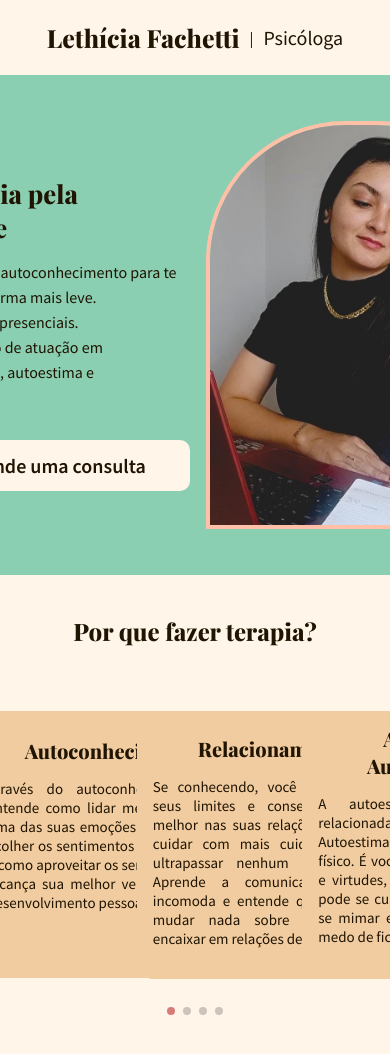
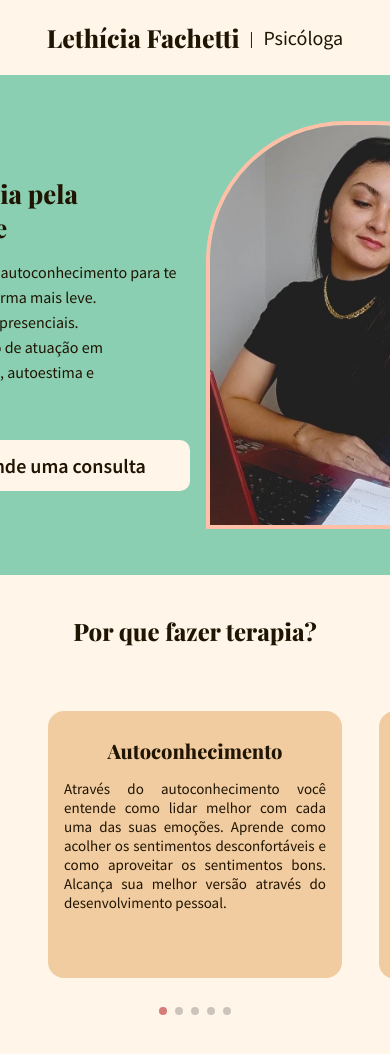
Before and after one commit to santos-vinicius/lethiciafachetti, a React (Vite) app in the folder LF/: page / in a window 390 px wide. Shown: the top 1054 px of the page. Built offline with nearby package versions, Linux system fonts and the light colour scheme.

Commit message:
fix: correção na responsividade do slider

```diff
--- a/LF/src/components/Slider/Slider.css
+++ b/LF/src/components/Slider/Slider.css
@@ -17,6 +17,18 @@
 }
 
 
+@media screen and (min-width: 530px) {
+  .swiper-container {
+    width: 530px;
+  }
+}
+
+@media screen and (min-width: 960) {
+  .swiper-container {
+    width: 960;
+  }
+}
+
 /*
 @media screen and (min-width: 534px) {
   .swiper-container {
--- a/LF/src/pages/WhyTheraphy.jsx
+++ b/LF/src/pages/WhyTheraphy.jsx
@@ -30,19 +30,22 @@ function WhyTheraphy() {
     pagination: { clickable: true },
     breakpoints: {
       // when window width is >= 320px
-      320: {
-        slidesPerView: 2,
-        spaceBetween: 5,
+      530: {
+        slidesPerView: 1,
+        // eslint-disable-next-line prettier/prettier
+        spaceBetween: 5
       },
       // when window width is >= 480px
-      480: {
+      960: {
         slidesPerView: 3,
-        spaceBetween: 30,
+        // eslint-disable-next-line prettier/prettier
+        spaceBetween: 30
       },
       // when window width is >= 640px
-      640: {
+      1300: {
         slidesPerView: 4,
-        spaceBetween: 40,
+        // eslint-disable-next-line prettier/prettier
+        spaceBetween: 40
       },
     },
   };
```
